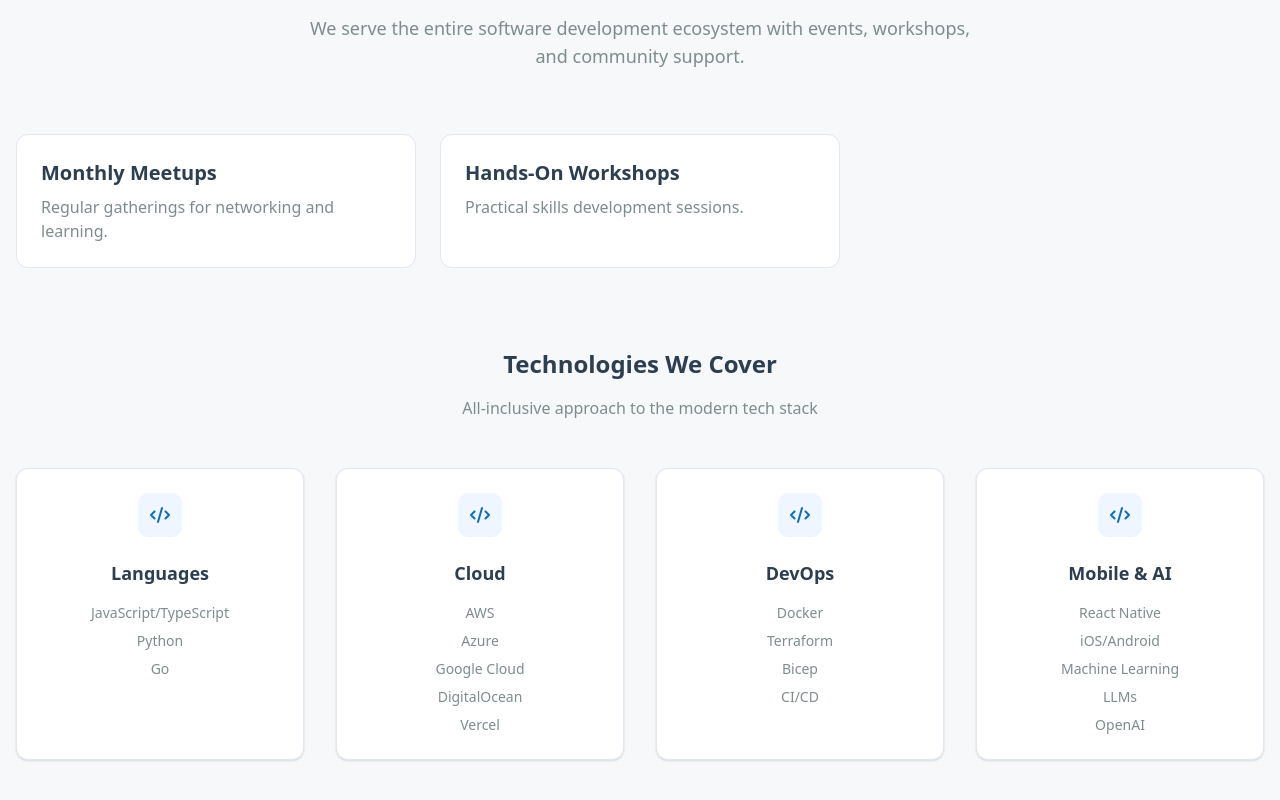
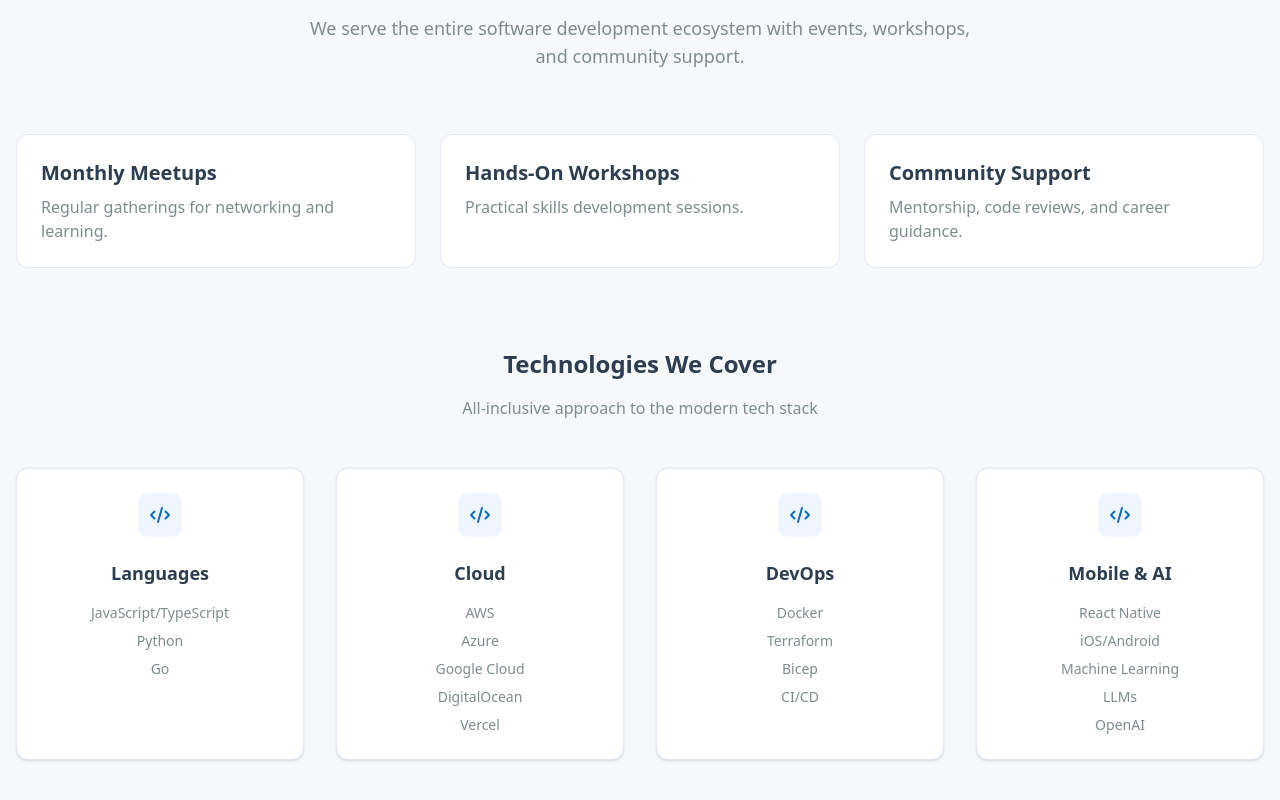
Before and after one commit to NoahJenkins/DFW-Cloud-Devs-Website, a Next.js app: page / in a window 1280 px wide. Shown: the part 1586-2386 px from the top of the page. Built offline with nearby package versions, Linux system fonts and the light colour scheme; no server answers.

Commit message:
feat: add 'Community Support' event to the What We Do section

```diff
--- a/app/components/WhatWeDo.tsx
+++ b/app/components/WhatWeDo.tsx
@@ -7,6 +7,7 @@ import { FaCode } from 'react-icons/fa6';
 const EVENTS = [
   { title: 'Monthly Meetups', description: 'Regular gatherings for networking and learning.' },
   { title: 'Hands-On Workshops', description: 'Practical skills development sessions.' },
+  { title: 'Community Support', description: 'Mentorship, code reviews, and career guidance.' },
 ];
 
 export default function WhatWeDo() {
```
